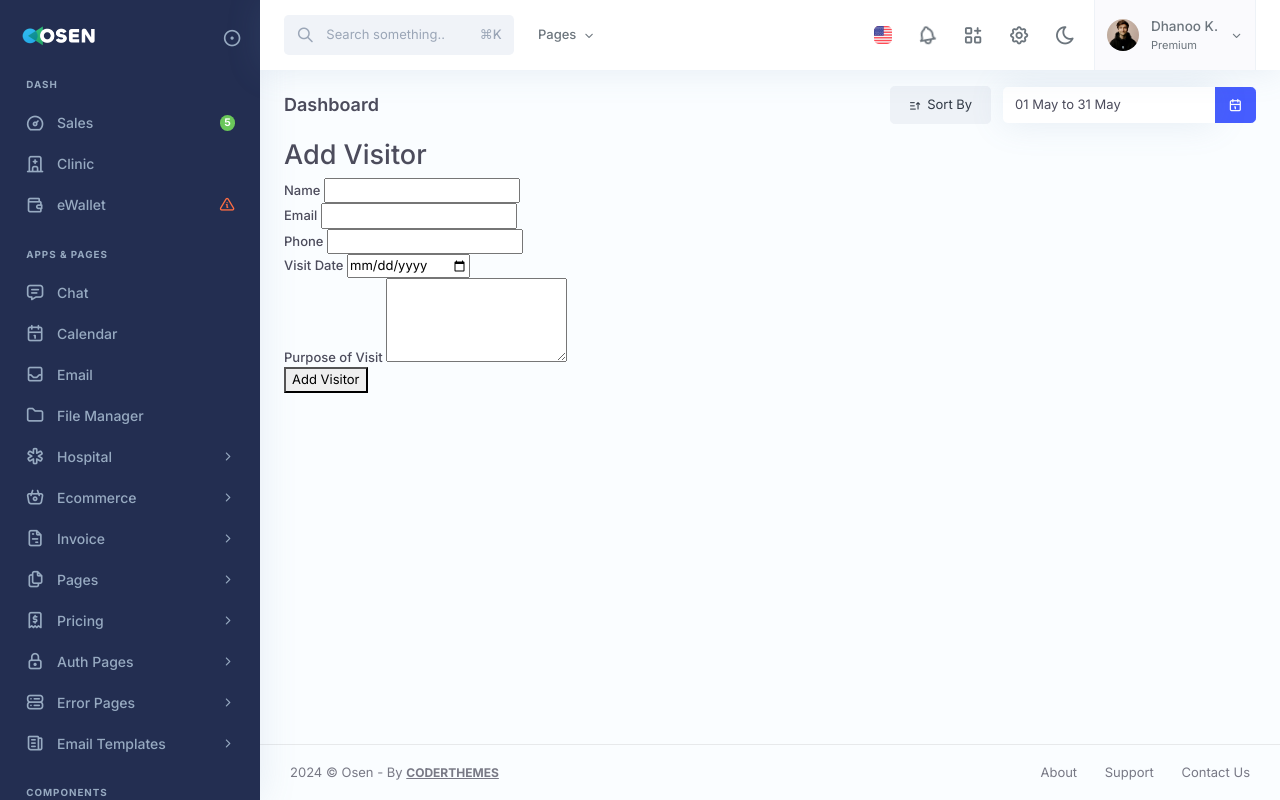
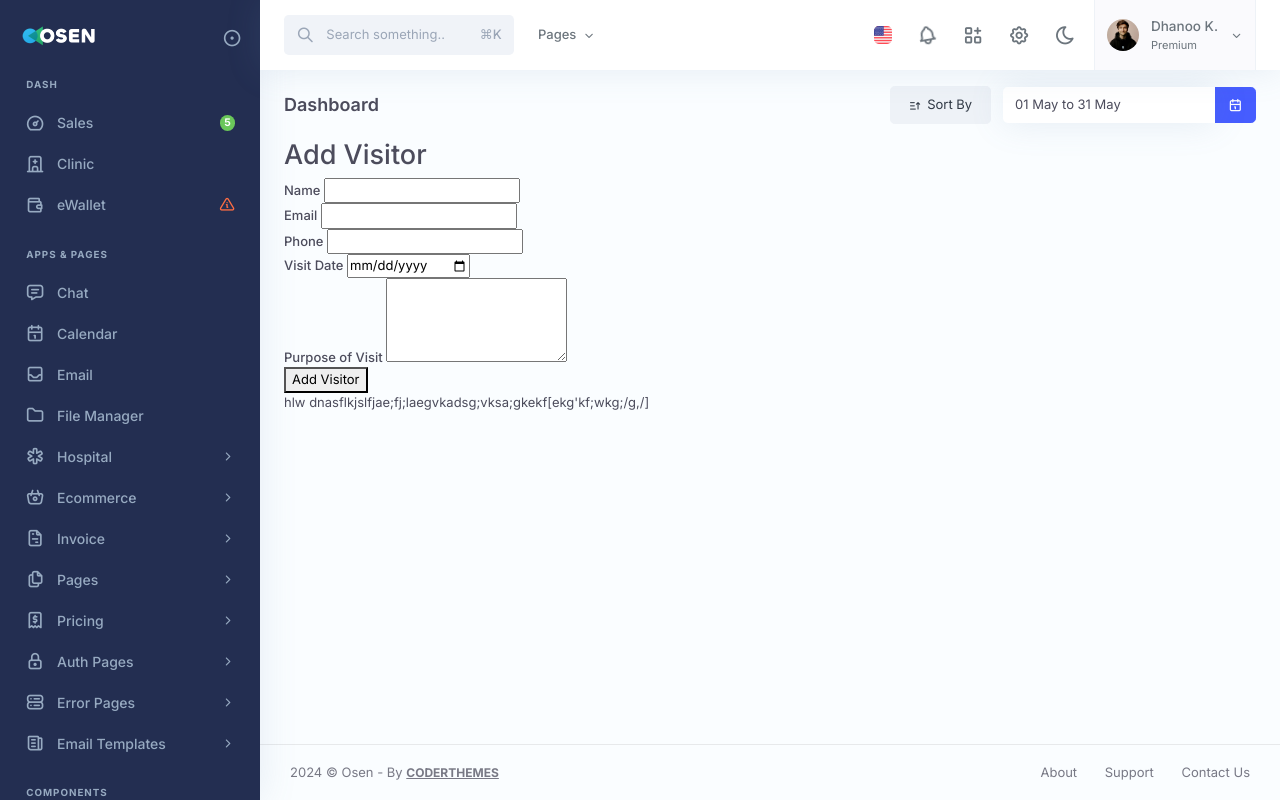
Before and after one commit to Himanshukabsuri/visitor-1.0, a Django app: page /addvisitor/ in a window 1280 px wide. Run offline with Django 5.2, Linux system fonts and the light colour scheme; some libraries are stand-ins or nearby versions.

Commit message:
confilict resolve

```diff
--- a/project/app1/templates/addvisitor.html
+++ b/project/app1/templates/addvisitor.html
@@ -36,6 +36,10 @@
             </div>
         </form>
     </div>
+    <div>
+        hlw
+        dnasflkjslfjae;fj;laegvkadsg;vksa;gkekf[ekg'kf;wkg;/g,/]
+    </div>
 </body>
 </html>
 {% endblock %}
--- a/project/app1/templates/login.html
+++ b/project/app1/templates/login.html
@@ -76,7 +76,7 @@
                         </div>
                     </form>
 
-                    <p class="text-danger fs-14 mb-4">Don't have an account? <a href="{% url 'Register' %}" class="fw-semibold text-dark ms-1">Sign Up !</a></p>
+                    <p class="text-danger fs-14 mb-4">Don't have an account? <a href="#" class="fw-semibold text-dark ms-1">Sign Up !</a></p>
 
                     <p class="mt-auto mb-0">
                         <script>document.write(new Date().getFullYear())</script> © Osen - By <span class="fw-bold text-decoration-underline text-uppercase text-reset fs-12">Coderthemes</span>
```
